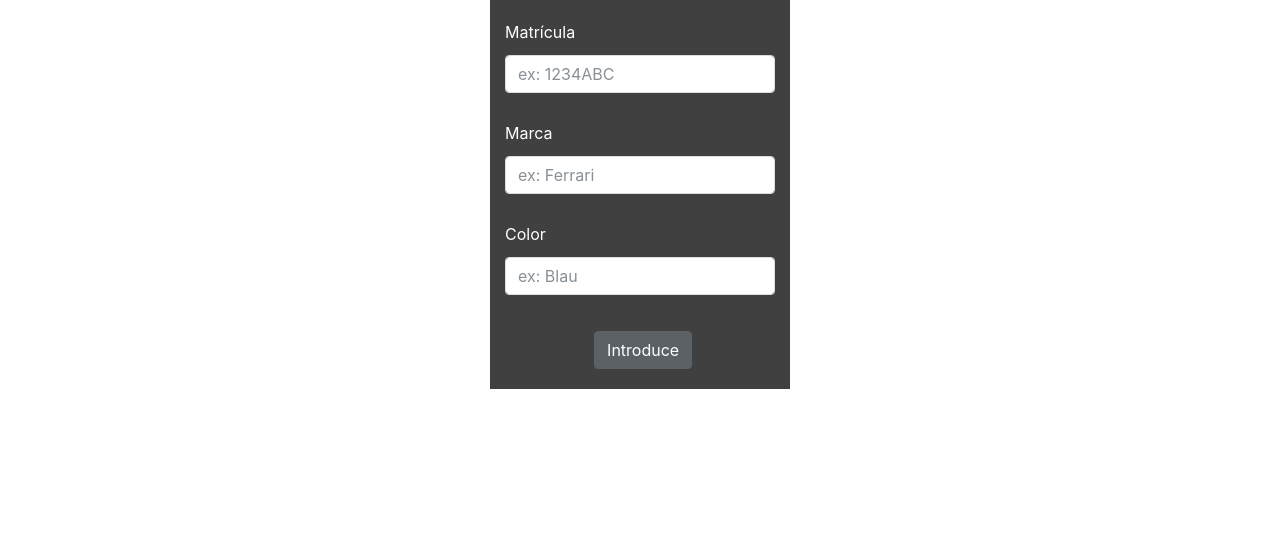
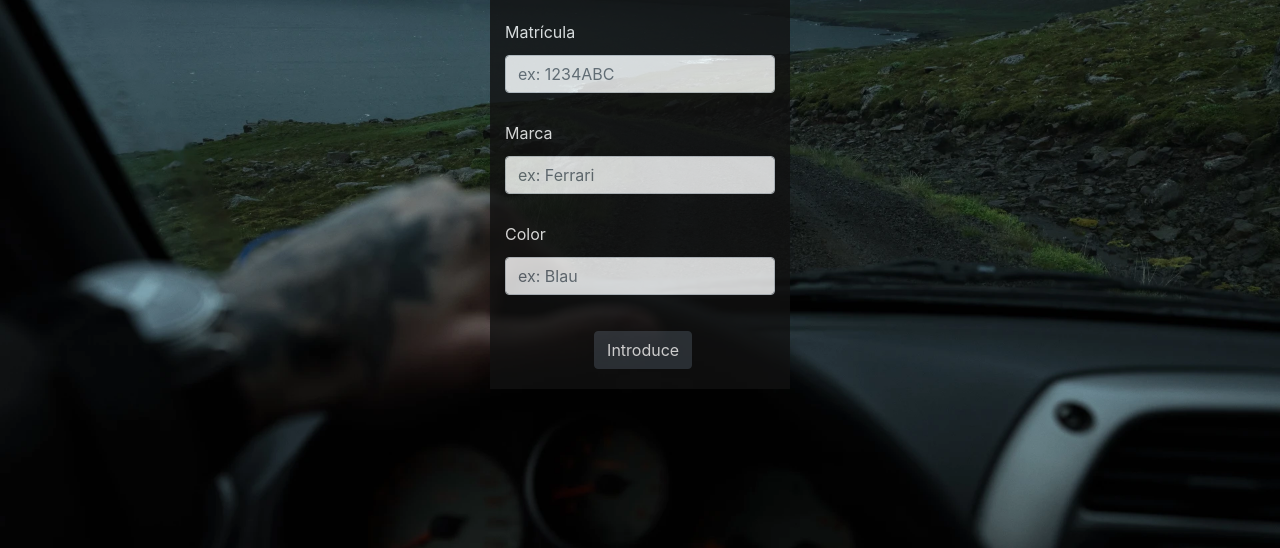
Before and after one commit to Francescdv/Typescript-Vehicles, a plain HTML site: page views/index.html in a window 1280 px wide. Shown: the part 252-800 px from the top of the page. Drawn offline with nearby package versions, Linux system fonts and the light colour scheme.

Commit message:
no message

```diff
--- a/views/styless.css
+++ b/views/styless.css
@@ -1,5 +1,5 @@
 body, html {
-  background-image: url("/Typescript/Vehicles/img/pexels-arthouse-studio-4344876.jpg");
+  background-image: url(img/pexels-arthouse-studio-4344876.webp);
   background-size: cover;
   background-image: no-repeat;
   height: 100%;
```
Also changed, not shown: views/img/pexels-arthouse-studio-4344876.webp (added), 4 other files.
